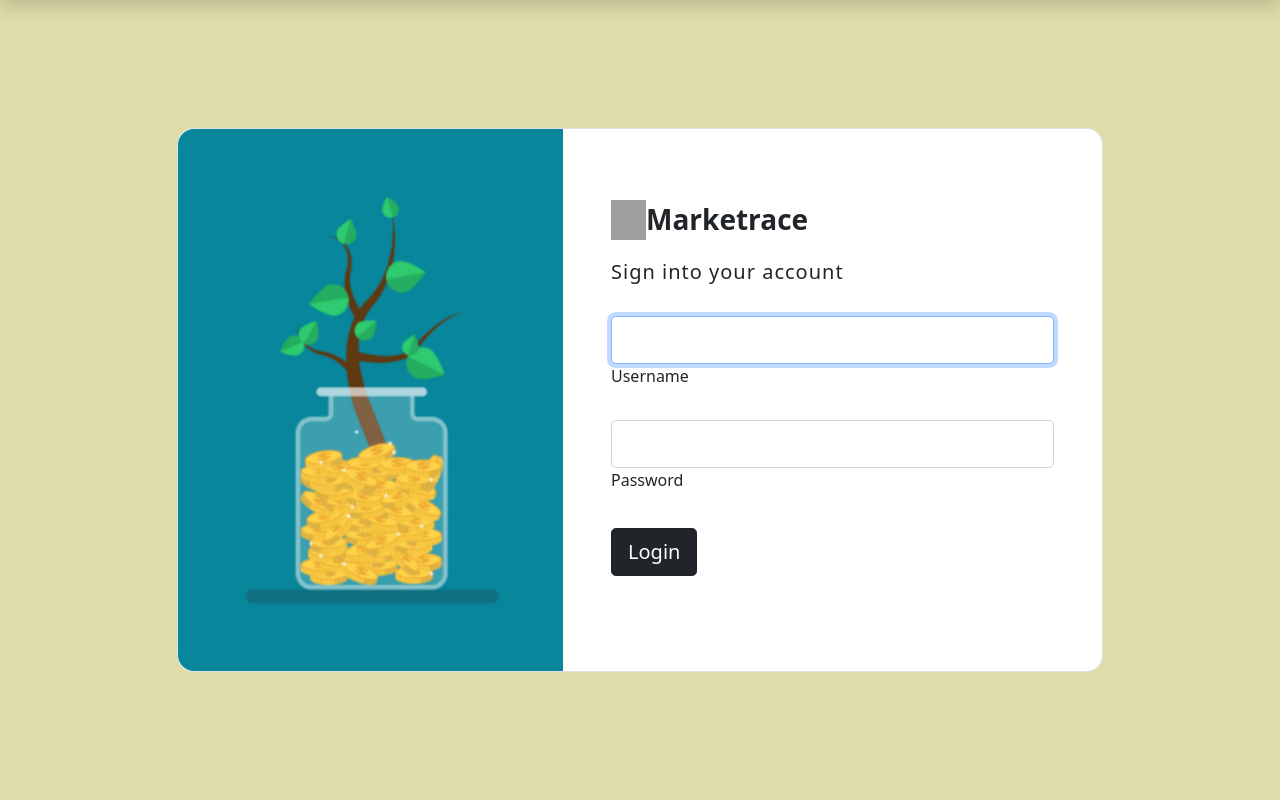
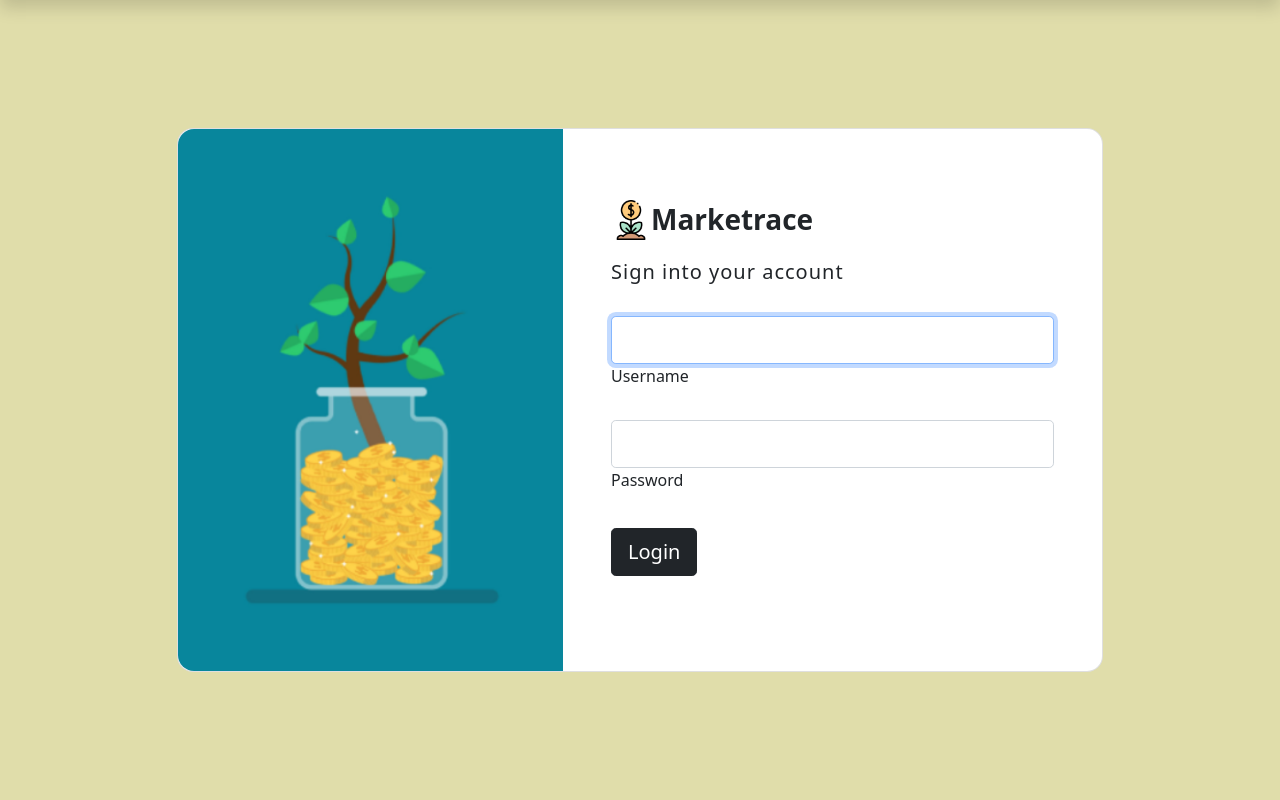
Before and after one commit to flyingisfreedom5/marketrace, a Django app: page /accounts/login/ in a window 1280 px wide. Shown: the part 61-861 px from the top of the page. Run offline with Django 4.2, Linux system fonts and the light colour scheme; grey boxes are pictures that could not be loaded.

Commit message:
updated logo on sign in page

```diff
--- a/main_app/templates/registration/login.html
+++ b/main_app/templates/registration/login.html
@@ -18,7 +18,7 @@
                 <form action="{% url 'login' %}" method="POST">
                     {% csrf_token %}
                   <div class="d-flex align-items-center mb-3 pb-1">
-                      <img src="https://cdn-icons.flaticon.com/png/128/2510/premium/2510702.png?token=exp=1652648336~hmac=b92ccc580ed8f4dfc5cc49de60753fb6" height=40vmin width=35vmin>
+                      <img src="{% static 'photos/marketrace_logo.png' %}" height=40vmin width=40vmin>
                     <span class="h3 fw-bold mb-0">Marketrace</span>
                   </div>
 
```
